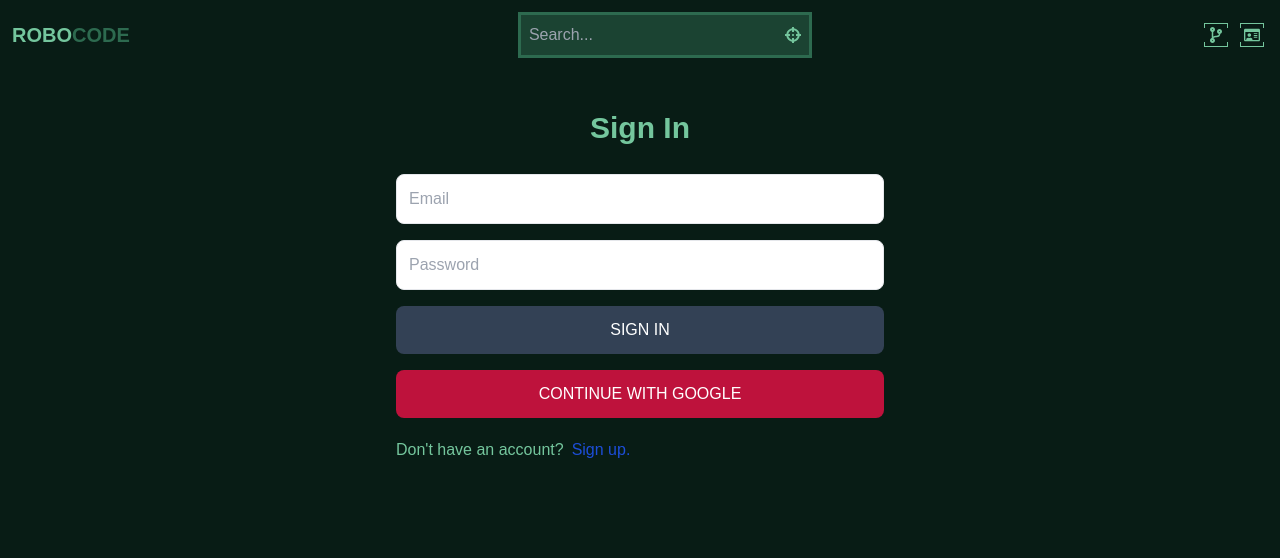
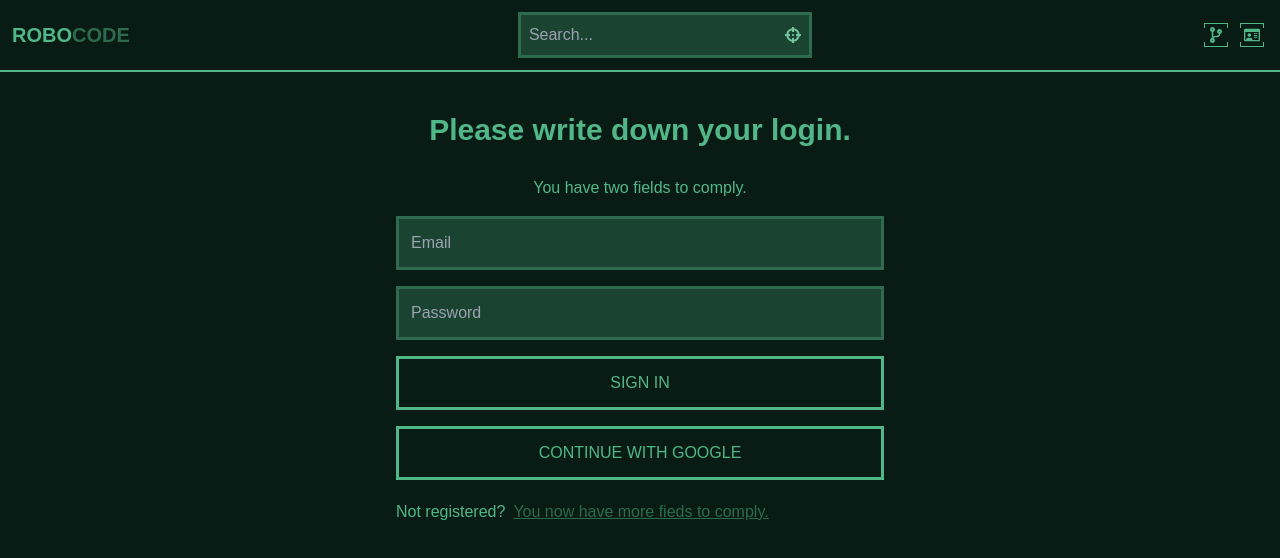
Before and after one commit to Dimterion/MERN-stack, a React (Vite) app in the folder client/: page /sign-in in a window 1280 px wide. Shown: the top 558 px of the page. Built offline with nearby package versions, Linux system fonts and the light colour scheme; no server answers; a web font is replaced by a local one.

Commit message:
adjust sign-in & sign-up styling & colors

```diff
--- a/client/src/components/OAuth.jsx
+++ b/client/src/components/OAuth.jsx
@@ -41,7 +41,7 @@ export default function OAuth() {
     <button
       onClick={handleGoogleClick}
       type="button"
-      className="bg-rose-700 text-white p-3 rounded-lg uppercase hover:opacity-95"
+      className="p-3 uppercase hover:opacity-70"
     >
       Continue with Google
     </button>
--- a/client/src/index.css
+++ b/client/src/index.css
@@ -8,11 +8,12 @@
 
 :root {
   /* Variables - Main Colors */
+
   --primary: #081c15;
-  --secondary: #74c69d;
+  --secondary: #52b788;
   --tertiary: #2d6a4f;
   --additional: #1b4332;
-  --sub: #2d6a4f;
+  --sub: #40916c;
 }
 
 body {
@@ -21,7 +22,7 @@ body {
   font-family: "Kdam Thmor Pro", sans-serif;
 }
 
-/* Header */
+/* Header Component */
 
 .header-header {
   animation: 0.5s header-load 1.5s linear both;
@@ -278,3 +279,25 @@ body {
 .listingItem-article {
   border: 1px solid var(--tertiary);
 }
+
+/* Sign In Page */
+
+.signIn-section {
+  border-top: 2px solid var(--secondary);
+}
+
+.signIn-form input {
+  background-color: var(--additional);
+  border: 3px solid var(--tertiary);
+}
+
+.signIn-form button {
+  background-color: var(--primary);
+  border: 3px solid var(--secondary);
+  color: var(--secondary);
+}
+
+.signIn-signUpLink {
+  color: var(--tertiary);
+  text-decoration: underline;
+}
--- a/client/src/pages/SignIn.jsx
+++ b/client/src/pages/SignIn.jsx
@@ -54,39 +54,49 @@ export default function SignIn() {
   return (
     <>
       <Header />
+      <section className="signIn-section">
         <div className="p-3 max-w-lg mx-auto">
-        <h1 className="text-3xl text-center font-semibold my-7">Sign In</h1>
-        <form onSubmit={handleSubmit} className="flex flex-col gap-4">
+          <h1 className="text-3xl text-center font-semibold my-7">
+            Please write down your login.
+          </h1>
+          <h2 className="text-center my-4">You have two fields to comply.</h2>
+          <form
+            onSubmit={handleSubmit}
+            className="signIn-form flex flex-col gap-4"
+          >
             <input
               type="email"
               placeholder="Email"
-            className="border p-3 rounded-lg"
+              className="border p-3"
               id="email"
               onChange={handleChange}
             />
             <input
               type="password"
               placeholder="Password"
-            className="border p-3 rounded-lg"
+              className="border p-3"
               id="password"
               onChange={handleChange}
             />
             <button
               disabled={loading}
-            className="bg-slate-700 text-white p-3 rounded-lg uppercase hover:opacity-95 disabled:opacity-80"
+              className="p-3 uppercase hover:opacity-70 disabled:opacity-80"
             >
               {loading ? "Loading..." : "Sign In"}
             </button>
             <OAuth />
           </form>
           <div className="flex gap-2 mt-5">
-          <p>Don{"'"}t have an account?</p>
+            <p>Not registered?</p>
             <Link to="/sign-up">
-            <span className="text-blue-700">Sign up.</span>
+              <span className="signIn-signUpLink">
+                You now have more fieds to comply.
+              </span>
             </Link>
           </div>
           {error && <p className="text-red-500 mt-5">{error}</p>}
         </div>
+      </section>
     </>
   );
 }
--- a/client/src/pages/SignUp.jsx
+++ b/client/src/pages/SignUp.jsx
@@ -1,5 +1,6 @@
 import { useState } from "react";
 import { Link, useNavigate } from "react-router-dom";
+import Header from "../components/Header";
 import OAuth from "../components/OAuth";
 
 export default function SignUp() {
@@ -50,45 +51,53 @@ export default function SignUp() {
   };
 
   return (
+    <>
+      <Header />
       <div className="p-3 max-w-lg mx-auto">
-      <h1 className="text-3xl text-center font-semibold my-7">Sign Up</h1>
-      <form onSubmit={handleSubmit} className="flex flex-col gap-4">
+        <h1 className="text-3xl text-center font-semibold my-7">
+          There{"'"}s a new coder in town.
+        </h1>
+        <form
+          onSubmit={handleSubmit}
+          className="signIn-form flex flex-col gap-4"
+        >
           <input
             type="text"
             placeholder="Username"
-          className="border p-3 rounded-lg"
+            className="border p-3"
             id="username"
             onChange={handleChange}
           />
           <input
             type="email"
             placeholder="Email"
-          className="border p-3 rounded-lg"
+            className="border p-3"
             id="email"
             onChange={handleChange}
           />
           <input
             type="password"
             placeholder="Password"
-          className="border p-3 rounded-lg"
+            className="border p-3"
             id="password"
             onChange={handleChange}
           />
           <button
             disabled={loading}
-          className="bg-slate-700 text-white p-3 rounded-lg uppercase hover:opacity-95 disabled:opacity-80"
+            className="p-3 uppercase hover:opacity-95 disabled:opacity-80"
           >
             {loading ? "Loading..." : "Sign Up"}
           </button>
           <OAuth />
         </form>
         <div className="flex gap-2 mt-5">
-        <p>Have an account?</p>
+          <p>Already registered?</p>
           <Link to="/sign-in">
-          <span className="text-blue-700">Sign in.</span>
+            <span className="signIn-signUpLink">Proceed here.</span>
           </Link>
         </div>
         {error && <p className="text-red-500 mt-5">{error}</p>}
       </div>
+    </>
   );
 }
```
Lines whose indentation alone changed are shown as unchanged.
